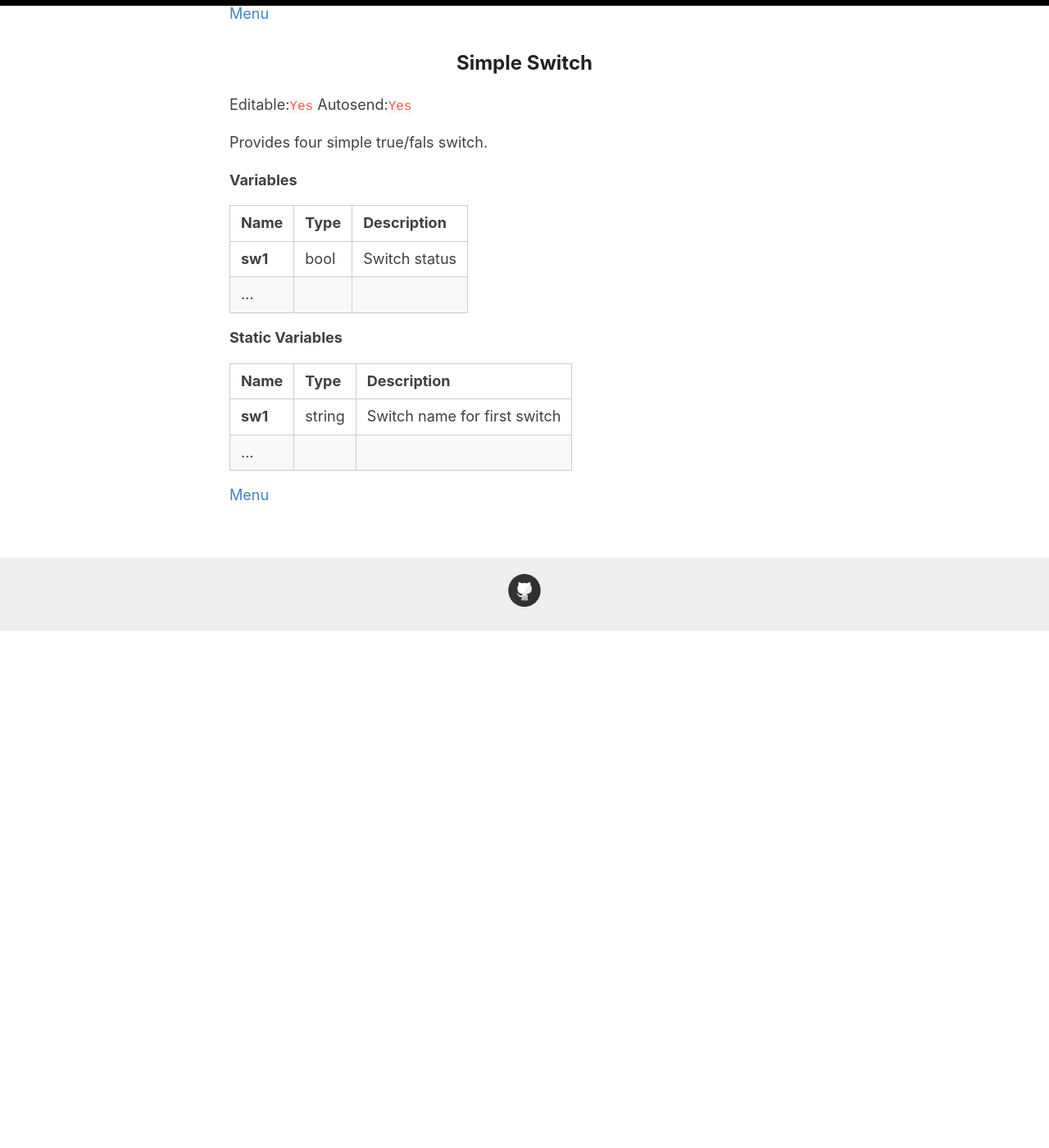
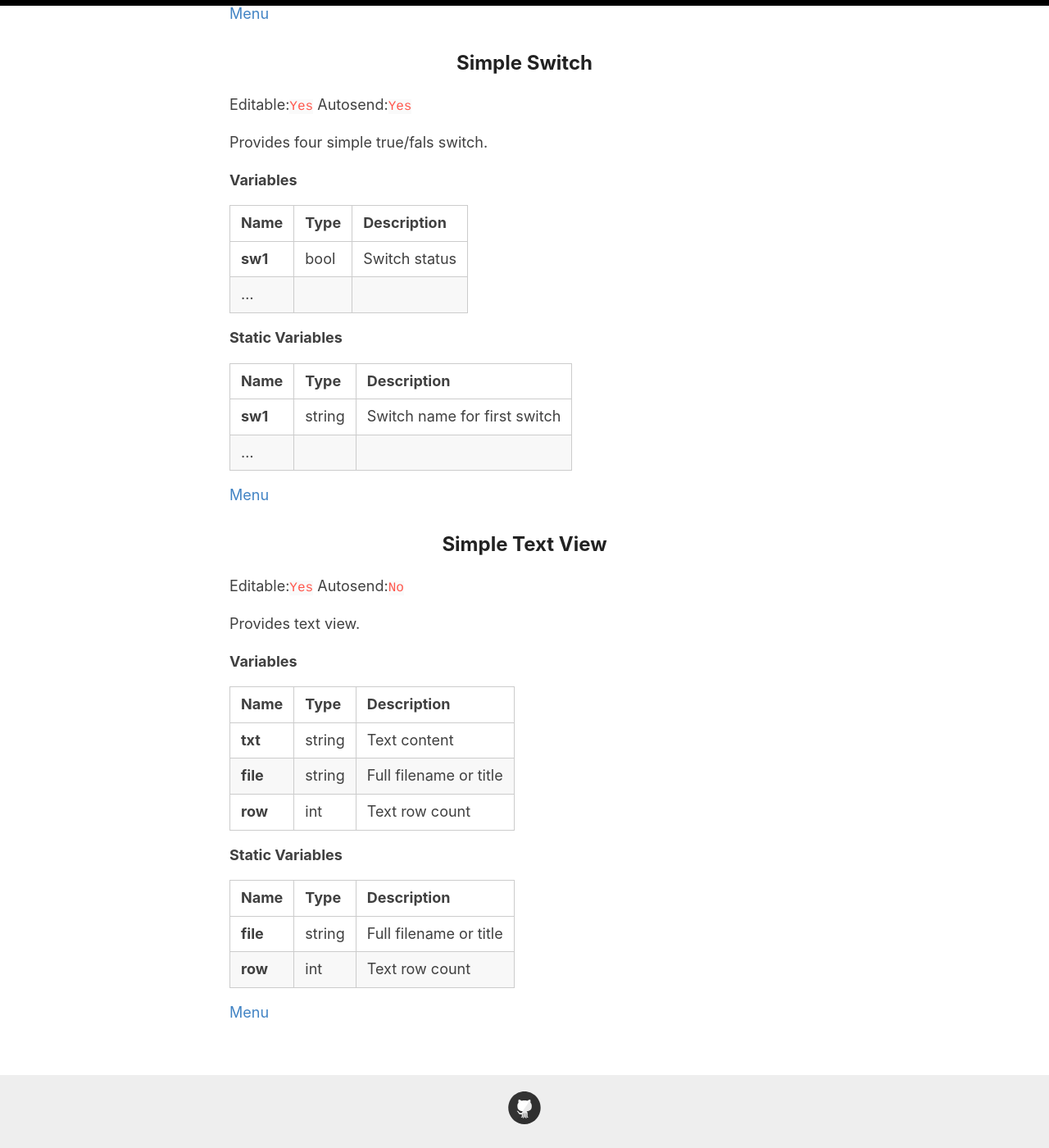
Before and after one commit to alierkanimrek/rplexusdocs, a Jekyll site: the page built from _pages/widgets.md, in a window 1280 px wide and 1400 px high, scrolled down 931 px. Shown: the whole window at 82% size. Built offline with Jekyll 4.4.1, drawn with Linux system fonts in a browser that asks for light colours; before the commit the page ends 1701 px from its top, so only the background shows below that.

Commit message:
Update widgets.md

```diff
--- a/_pages/widgets.md
+++ b/_pages/widgets.md
@@ -6,7 +6,7 @@ permalink: /widgets/
 
 <a name="menu"></a>
 
-[Simple Progress Bar](#Simple_Progress_Bar) | [Simple Switch](#Simple_Switch)
+[Simple Progress Bar](#Simple_Progress_Bar) | [Simple Switch](#Simple_Switch) | [Simple Text View](#Simple_Text_View)
 
 
 <a name="Simple_Progress_Bar"></a>
@@ -56,3 +56,28 @@ Provides four simple true/fals switch.
 |...||
 
 [Menu](#menu)
+
+
+
+<a name="Simple_Text_View"></a>
+## Simple Text View
+Editable:`Yes` Autosend:`No`
+
+Provides text view.
+
+**Variables**
+
+|Name|Type|Description|
+|---|---|---|
+|**txt**|string| Text content
+|**file**|string| Full filename or title
+|**row**|int| Text row count
+
+**Static Variables**
+
+|Name|Type|Description|
+|---|---|---|
+|**file**|string| Full filename or title
+|**row**|int| Text row count
+
+[Menu](#menu)
```
